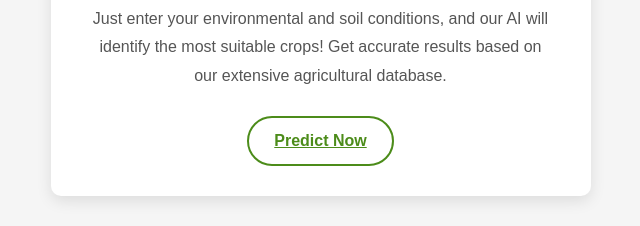
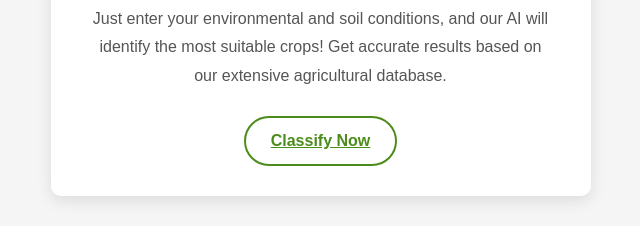
Before and after one commit to Maroua0618/Crop_Prediction_and_Classification, a plain HTML site: page Front_end/index.html in a window 1280 px wide. Shown: the part 1294-1520 px from the top of the page, 627-1267 px from the left. Drawn offline with Linux system fonts and the light colour scheme.

Commit message:
Update index.html

```diff
--- a/Front_end/index.html
+++ b/Front_end/index.html
@@ -69,7 +69,7 @@
             identify the most suitable crops! Get accurate results based on our
             extensive agricultural database.
           </p>
-          <a href="classify.html" class="service-button">Predict Now</a>
+          <a href="classify.html" class="service-button">Classify Now</a>
           </button>
         </div>
       </div>
```
